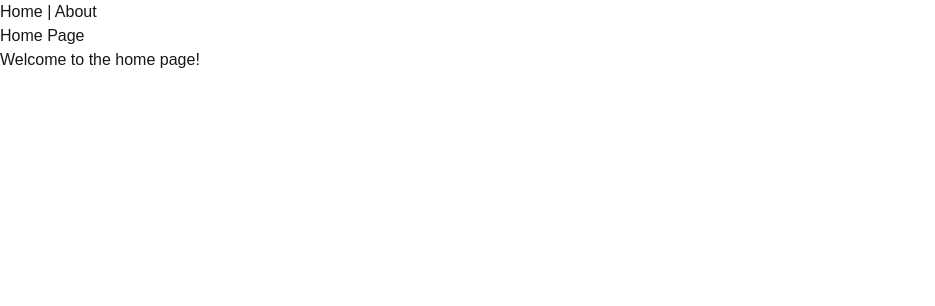
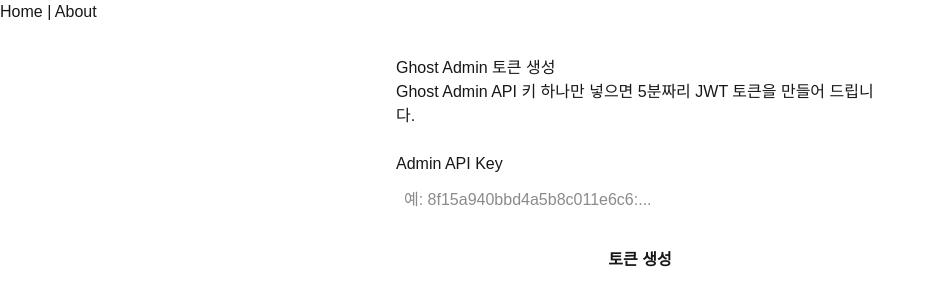
Before and after one commit to hwansoo17/metadata_test, a Next.js app: page / in a window 1280 px wide. Shown: the top 306 px of the page, without its empty margins (0-935 px from the left). Built offline with nearby package versions, Linux system fonts and the light colour scheme.

Commit message:
feat: 고스트 토큰 생성 및 웹훅 기능 구현

```diff
--- a/src/app/(home)/page.tsx
+++ b/src/app/(home)/page.tsx
@@ -1,14 +1,126 @@
-import { buildMetadata } from '../seo/metadata-factory';
+'use client';
 
-export async function generateMetadata() {
-  return buildMetadata({ pathname: '/' });
-}
+import { FormEvent, useState } from 'react';
 
 export default function HomePage() {
+  const [apiKey, setApiKey] = useState('');
+  const [token, setToken] = useState('');
+  const [error, setError] = useState('');
+  const [isSubmitting, setIsSubmitting] = useState(false);
+
+  async function handleSubmit(event: FormEvent<HTMLFormElement>) {
+    event.preventDefault();
+
+    const trimmedKey = apiKey.trim();
+
+    if (!trimmedKey) {
+      setError('Ghost Admin API 키를 입력해 주세요.');
+      setToken('');
+      return;
+    }
+
+    setIsSubmitting(true);
+    setError('');
+    setToken('');
+
+    try {
+      const response = await fetch('/api/ghost/token', {
+        method: 'POST',
+        headers: {
+          'Content-Type': 'application/json',
+        },
+        body: JSON.stringify({ key: trimmedKey }),
+      });
+
+      const data = await response.json();
+
+      if (!response.ok) {
+        throw new Error(data?.error ?? '토큰 생성에 실패했습니다.');
+      }
+
+      setToken(data.token);
+    } catch (err) {
+      const message =
+        err instanceof Error ? err.message : '알 수 없는 오류입니다.';
+      setError(message);
+    } finally {
+      setIsSubmitting(false);
+    }
+  }
+
   return (
-    <main>
-      <h1>Home Page</h1>
-      <p>Welcome to the home page!</p>
+    <main
+      style={{
+        maxWidth: 520,
+        margin: '0 auto',
+        padding: '2rem 1rem',
+        display: 'flex',
+        flexDirection: 'column',
+        gap: '1.5rem',
+      }}
+    >
+      <section>
+        <h1>Ghost Admin 토큰 생성</h1>
+        <p>Ghost Admin API 키 하나만 넣으면 5분짜리 JWT 토큰을 만들어 드립니다.</p>
+      </section>
+
+      <form
+        onSubmit={handleSubmit}
+        style={{
+          display: 'flex',
+          flexDirection: 'column',
+          gap: '1rem',
+        }}
+      >
+        <label style={{ display: 'flex', flexDirection: 'column', gap: '0.25rem' }}>
+          <span>Admin API Key</span>
+          <input
+            type="password"
+            value={apiKey}
+            onChange={(event) => setApiKey(event.target.value)}
+            placeholder="예: 8f15a940bbd4a5b8c011e6c6:..."
+            required
+            style={{ padding: '0.5rem', fontSize: '1rem' }}
+          />
+        </label>
+
+        <button
+          type="submit"
+          disabled={isSubmitting}
+          style={{
+            padding: '0.75rem 1rem',
+            fontSize: '1rem',
+            fontWeight: 600,
+            cursor: isSubmitting ? 'not-allowed' : 'pointer',
+          }}
+        >
+          {isSubmitting ? '생성 중...' : '토큰 생성'}
+        </button>
+      </form>
+
+      {error && (
+        <p style={{ color: 'crimson' }}>
+          {error}
+        </p>
+      )}
+
+      {token && (
+        <section
+          style={{
+            display: 'flex',
+            flexDirection: 'column',
+            gap: '0.5rem',
+          }}
+        >
+          <h2>생성된 토큰</h2>
+          <textarea
+            readOnly
+            value={token}
+            rows={4}
+            style={{ padding: '0.5rem', fontFamily: 'monospace' }}
+          />
+        </section>
+      )}
     </main>
   );
 }
--- a/src/app/about/page.tsx
+++ b/src/app/about/page.tsx
@@ -1,9 +1,3 @@
-import { buildMetadata } from '../seo/metadata-factory';
-
-export async function generateMetadata() {
-  return buildMetadata({ pathname: '/about' });
-}
-
 export default function AboutPage() {
   return (
     <main>
--- /dev/null
+++ b/src/app/api/ghost/token/route.ts
@@ -0,0 +1,53 @@
+import { NextRequest, NextResponse } from 'next/server';
+
+import { generateGhostAdminToken } from '@/lib/ghost/generate-admin-token';
+interface TokenRequestBody {
+  id?: string;
+  secret?: string;
+  key?: string;
+  audience?: string;
+  expiresIn?: string;
+}
+
+export async function POST(request: NextRequest) {
+  let body: TokenRequestBody;
+
+  try {
+    body = await request.json();
+  } catch {
+    return NextResponse.json(
+      { error: 'Request body must be valid JSON.' },
+      { status: 400 },
+    );
+  }
+
+  if (!body?.key && (!body?.id || !body?.secret)) {
+    return NextResponse.json(
+      { error: 'Provide key or both id and secret.' },
+      { status: 400 },
+    );
+  }
+
+  try {
+    const token = generateGhostAdminToken(
+      body.key
+        ? {
+            key: body.key,
+            audience: body.audience,
+            expiresIn: body.expiresIn,
+          }
+        : {
+            id: body.id!,
+            secret: body.secret!,
+            audience: body.audience,
+            expiresIn: body.expiresIn,
+          },
+    );
+
+    return NextResponse.json({ token });
+  } catch (error) {
+    const message =
+      error instanceof Error ? error.message : 'Failed to generate token.';
+    return NextResponse.json({ error: message }, { status: 400 });
+  }
+}
--- /dev/null
+++ b/src/app/api/ghost/webhook/route.ts
@@ -0,0 +1,9 @@
+import { NextResponse } from 'next/server';
+
+export async function POST(request: Request) {
+  const rawBody = await request.text();
+
+  console.log('Ghost webhook payload:', rawBody);
+
+  return NextResponse.json({ ok: true });
+}
--- a/src/app/layout.tsx
+++ b/src/app/layout.tsx
@@ -1,8 +1,6 @@
 import { Geist, Geist_Mono } from 'next/font/google';
 import Link from 'next/link';
-import Script from 'next/script';
 import './globals.css';
-import { PrerenderReady } from './prerender-ready';
 
 const geistSans = Geist({
   variable: '--font-geist-sans',
@@ -14,26 +12,31 @@
   subsets: ['latin'],
 });
 
-export default async function RootLayout({
+export default function RootLayout({
   children,
 }: Readonly<{
   children: React.ReactNode;
 }>) {
   return (
     <html lang="en">
+      <head>
+        <script
+          defer
+          src="http://localhost:3002/meta-loader.v1.js"
+          data-id="2c2126013e0b"
+          data-token="2c2126013e0b"
+          data-lang="auto"
+          data-scope="entire"
+          data-variant="stable"
+          data-mode="override"></script>
+      </head>
       <body
         className={`${geistSans.variable} ${geistMono.variable} antialiased`}>
-        <Script id="prerender-ready-init" strategy="beforeInteractive">
-          {(`
-            window.prerenderReady = false;
-          `).trim()}
-        </Script>
         <header>
           <nav>
             <Link href="/">Home</Link> | <Link href="/about">About</Link>
           </nav>
         </header>
-        <PrerenderReady />
         {children}
       </body>
     </html>
--- a/src/app/prerender-ready.tsx
+++ /dev/null
@@ -1,32 +0,0 @@
-// app/prerender-ready.tsx (client component)
-'use client';
-
-import { useEffect } from 'react';
-import { usePathname } from 'next/navigation';
-
-export function PrerenderReady() {
-  const pathname = usePathname();
-
-  useEffect(() => {
-    if (typeof window === 'undefined') {
-      return;
-    }
-
-    const globalWindow =
-      window as typeof window & { prerenderReady?: boolean };
-
-    globalWindow.prerenderReady = false;
-
-    // Delay toggling to allow the first paint to complete.
-    const readyHandle = window.requestAnimationFrame(() => {
-      globalWindow.prerenderReady = true;
-    });
-
-    return () => {
-      window.cancelAnimationFrame(readyHandle);
-      globalWindow.prerenderReady = false;
-    };
-  }, [pathname]);
-
-  return null;
-}
--- /dev/null
+++ b/src/lib/ghost/generate-admin-token.ts
@@ -0,0 +1,77 @@
+import ghostToken from '@tryghost/admin-api/lib/token';
+
+const ADMIN_KEY_REGEX = /^[0-9a-f]{24}:[0-9a-f]{64}$/i;
+const DEFAULT_AUDIENCE = '/admin/';
+const FIXED_EXPIRATION = '5m';
+
+interface GenerateGhostAdminTokenOptions {
+  audience?: string;
+  expiresIn?: string;
+}
+
+interface GhostAdminCredentials {
+  id: string;
+  secret: string;
+}
+
+export interface GhostAdminKeyPayload extends GenerateGhostAdminTokenOptions {
+  key: string;
+}
+
+export interface GhostAdminCredentialsPayload
+  extends GhostAdminCredentials,
+    GenerateGhostAdminTokenOptions {}
+
+export type GhostAdminTokenPayload =
+  | GhostAdminKeyPayload
+  | GhostAdminCredentialsPayload;
+
+export function parseGhostAdminKey(key: string): GhostAdminCredentials {
+  const [id, secret] = key.split(':');
+
+  if (!id || !secret) {
+    throw new Error('Ghost Admin key must be in {id}:{secret} format.');
+  }
+
+  return { id, secret };
+}
+
+export function generateGhostAdminToken(
+  payload: GhostAdminTokenPayload,
+): string {
+  const { key, audience, expiresIn } = normalizePayload(payload);
+
+  if (!ADMIN_KEY_REGEX.test(key)) {
+    throw new Error(
+      'Ghost Admin API 키는 {24자리 hex}:{64자리 hex} 형태여야 합니다.',
+    );
+  }
+
+  if (expiresIn && expiresIn !== FIXED_EXPIRATION) {
+    throw new Error('Ghost Admin API 토큰은 최대 5분까지만 허용됩니다.');
+  }
+
+  return ghostToken(key, audience ?? DEFAULT_AUDIENCE);
+}
+
+function normalizePayload(payload: GhostAdminTokenPayload): {
+  key: string;
+  audience?: string;
+  expiresIn?: string;
+} {
+  if ('key' in payload) {
+    return {
+      key: payload.key,
+      audience: payload.audience,
+      expiresIn: payload.expiresIn,
+    };
+  }
+
+  const { id, secret } = payload;
+
+  return {
+    key: `${id}:${secret}`,
+    audience: payload.audience,
+    expiresIn: payload.expiresIn,
+  };
+}
--- a/src/proxy.ts
+++ b/src/proxy.ts
@@ -1,9 +1,6 @@
 import { NextRequest, NextResponse } from 'next/server';
 
 export async function proxy(request: NextRequest) {
-  const requestHeaders = new Headers(request.headers);
-  requestHeaders.set('x-pathname', request.nextUrl.pathname);
-
   const userAgent = request.headers.get('user-agent');
 
   const bots = [
@@ -109,18 +106,10 @@
   } else {
     // Check if request is coming from a bot
     if (isBot) {
-      const newURL = `http://service.prerender.io/${request.url}`;
-      const newHeaders = new Headers(request.headers);
-      newHeaders.set('X-Prerender-Token', process.env.PRERENDER_TOKEN || '');
-      newHeaders.set('X-Prerender-Int-Type', 'NextJS');
+      const newURL = 'http://localhost:3000/render?url=' + request.nextUrl.href;
 
       try {
-        const res = await fetch(
-          new Request(newURL, {
-            headers: newHeaders,
-            redirect: 'manual',
-          }),
-        );
+        const res = await fetch(new Request(newURL));
 
         const responseHeaders = new Headers(res.headers);
         responseHeaders.set('X-Redirected-From', request.url);
@@ -134,24 +123,16 @@
           statusText: res.statusText,
           headers: responseHeaders,
         });
-
+        console.log('Served prerendered page for bot:', userAgent);
         return response;
       } catch (error) {
         console.log('Error fetching from Prerender.io:', error);
-        return NextResponse.next({
-          request: {
-            headers: requestHeaders,
-          },
-        });
+        return NextResponse.next();
       }
     } else {
       console.log('Not a bot, proceeding normally');
     }
 
-    return NextResponse.next({
-      request: {
-        headers: requestHeaders,
-      },
-    });
+    return NextResponse.next();
   }
 }
--- /dev/null
+++ b/src/types/ghost-admin-api.d.ts
@@ -0,0 +1,3 @@
+declare module '@tryghost/admin-api/lib/token' {
+  export default function token(key: string, audience?: string): string;
+}
```
Also changed, not shown: package.json (+8 -6 lines), 1 other file (tests, documents, lock files or other folders).
